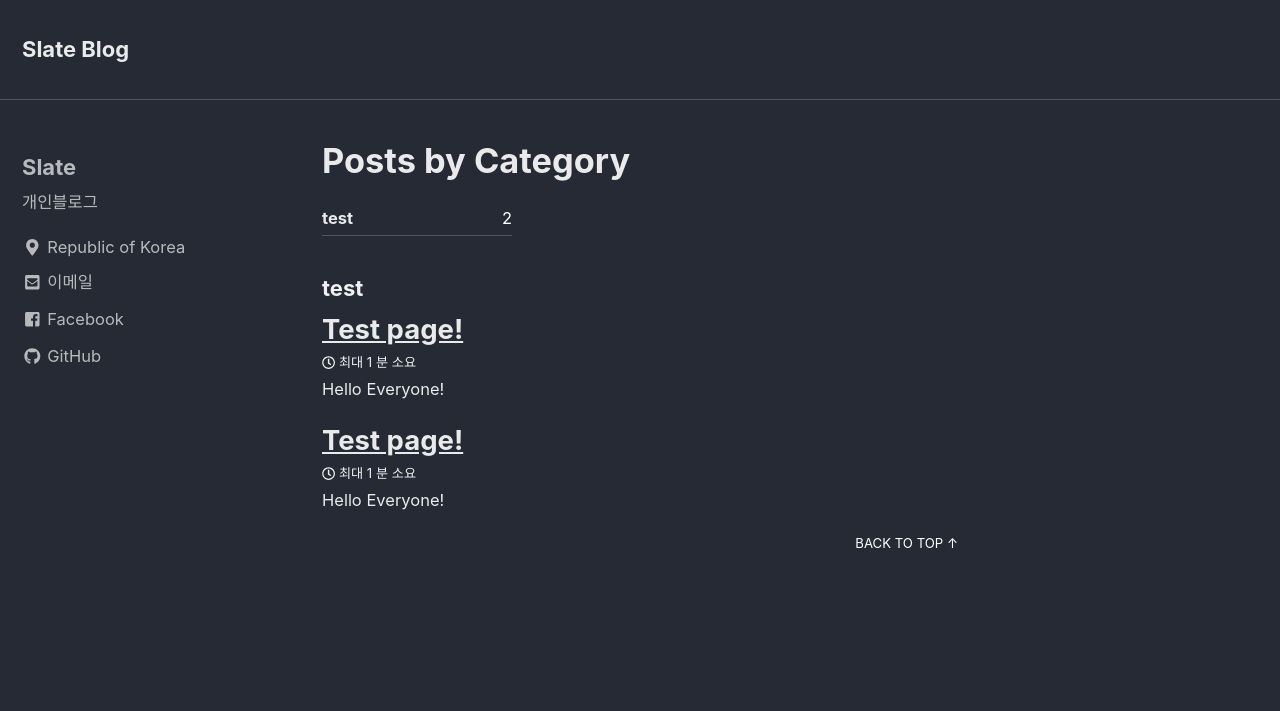
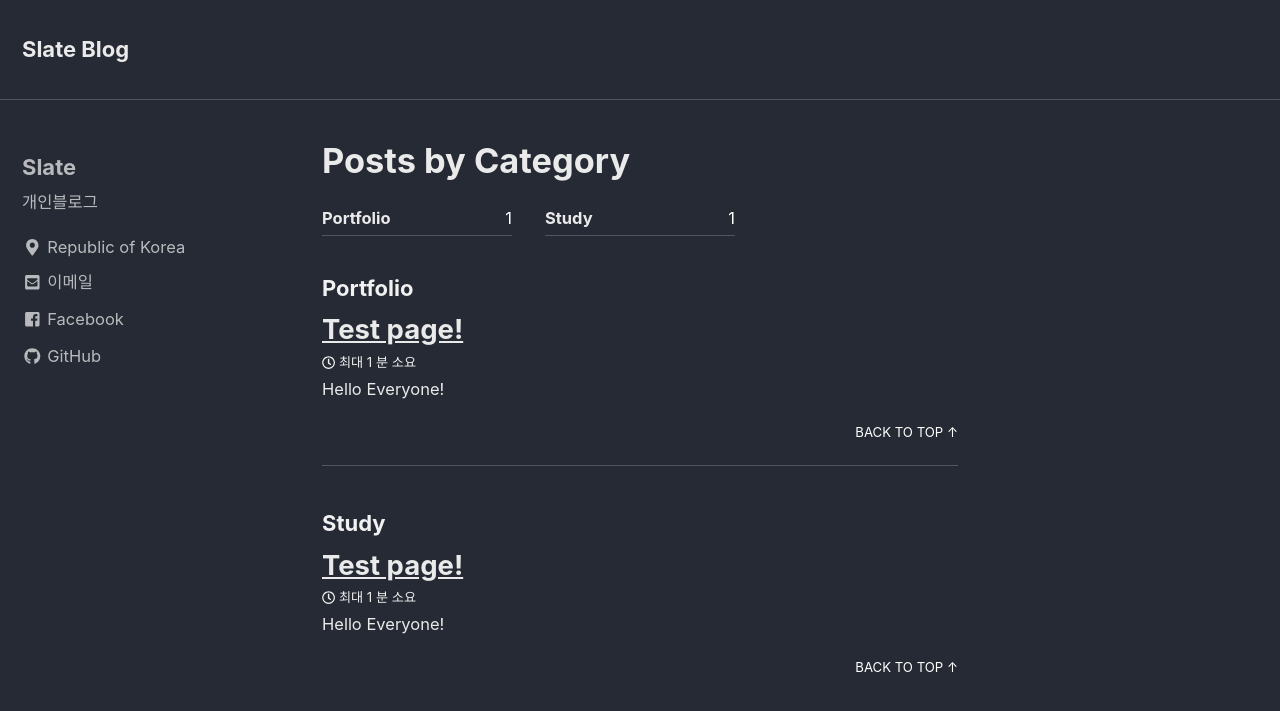
Before and after one commit to lesslate/lesslate.github.io, a Jekyll site: the page built from _pages/category-archive.md, in a window 1280 px wide and 900 px high. Shown: the top 711 px of the window. Built offline with Jekyll 4.4.1, drawn with Linux system fonts in a browser that asks for light colours; nearby versions of some CDN libraries.

Commit message:
category

```diff
--- a/_posts/Portfolio/2018-07-01-Sample-post.md
+++ b/_posts/Portfolio/2018-07-01-Sample-post.md
@@ -1,7 +1,7 @@
 ---
 title: "Test page!"
 categories:
-  - test
+  - Portfolio
 last_modified_at: 2018-07-01T13:00:00+09:00
 toc: true
 ---
--- a/_posts/Study/2018-07-01-Sample-post.md
+++ b/_posts/Study/2018-07-01-Sample-post.md
@@ -1,7 +1,7 @@
 ---
 title: "Test page!"
 categories:
-  - test
+  - Study
 last_modified_at: 2018-07-01T13:00:00+09:00
 toc: true
 ---
```
